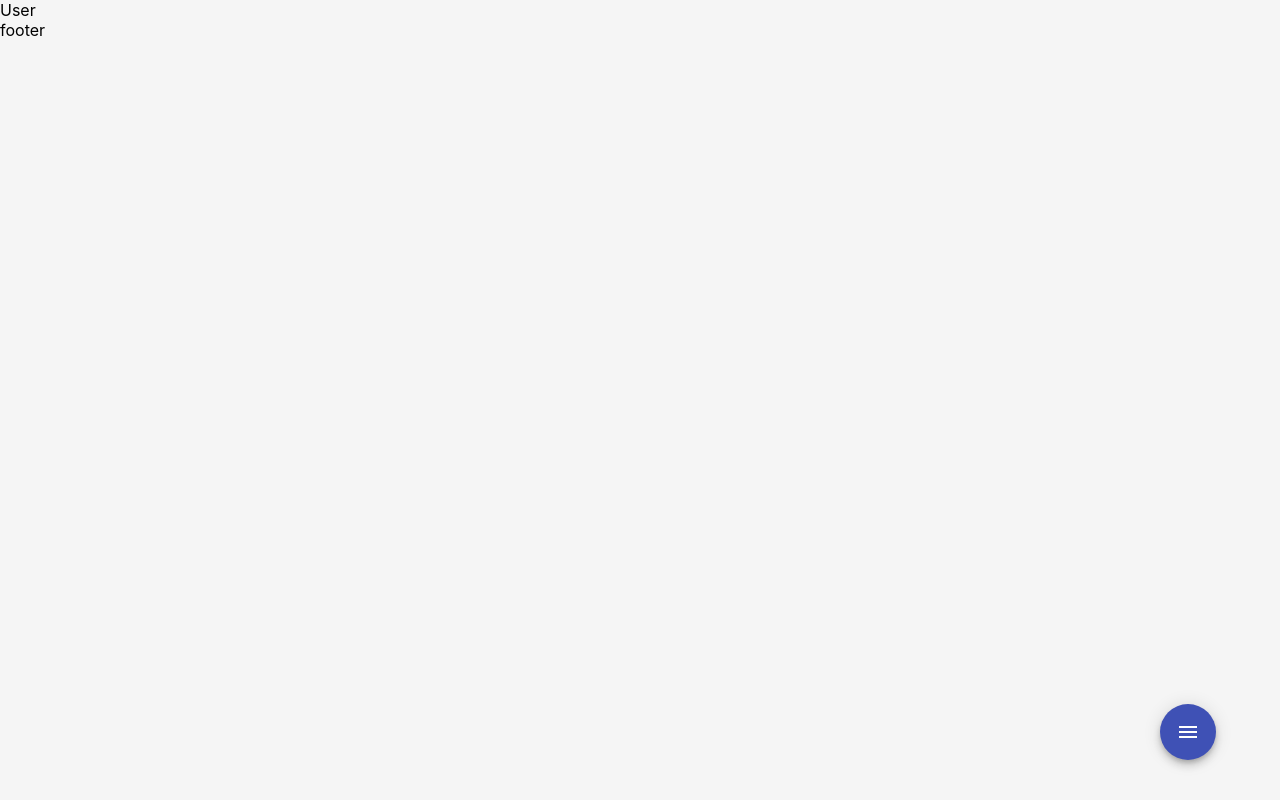
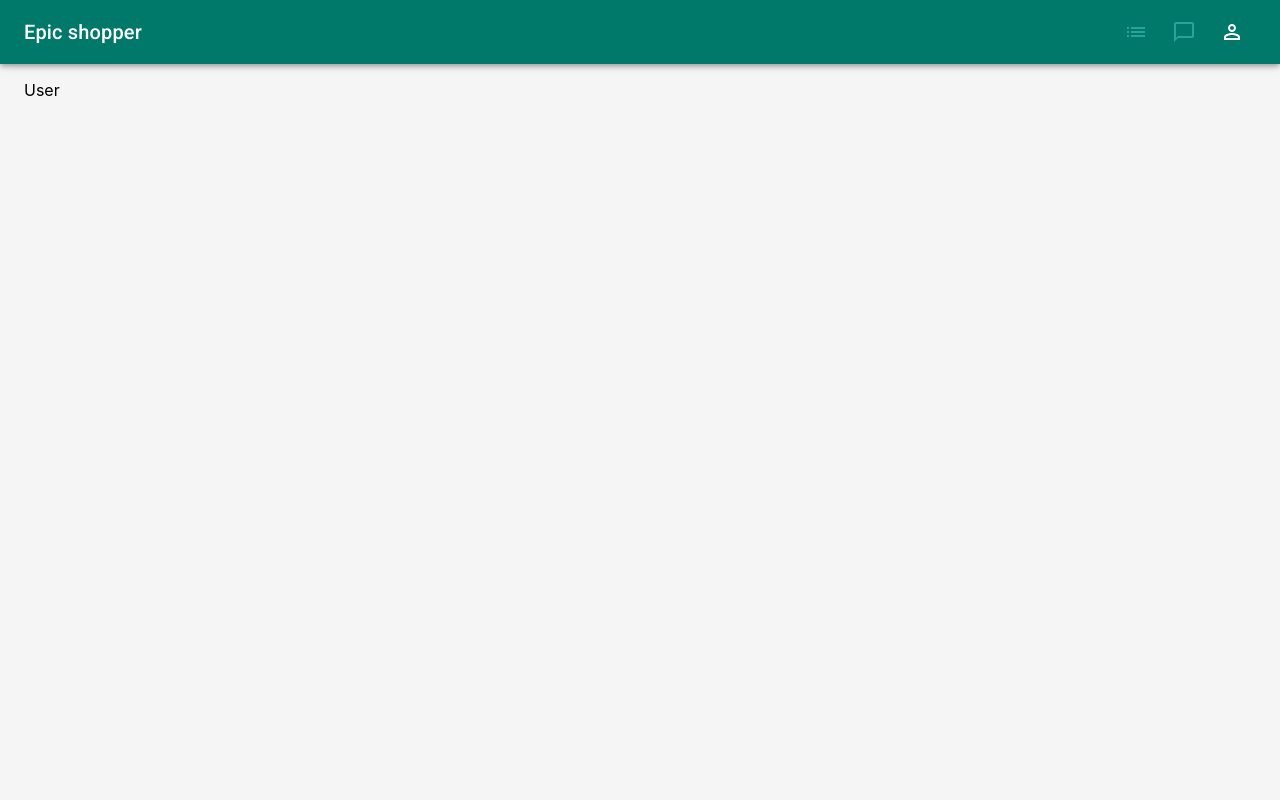
Before and after one commit to kajos12340/epic-shoping-ui, a React (Create React App) app: page /user in a window 1280 px wide. Built offline with nearby package versions, Linux system fonts and the light colour scheme.

Commit message:
menu implementation pt2

```diff
--- a/src/App.tsx
+++ b/src/App.tsx
@@ -1,24 +1,31 @@
 import React from 'react';
 import { BrowserRouter } from 'react-router-dom';
+import Container from '@material-ui/core/Container';
+import Box from '@material-ui/core/Box';
 
+import { ThemeProvider } from '@material-ui/core';
 import { setupAxiosBaseUrl } from './helpers/axios';
 import Router from './Router/Router';
 import Navigation from './components/Navigation/Navigation';
+import theme from './Theme/Theme';
 
 setupAxiosBaseUrl(process.env.REACT_APP_BE_ADDRESS);
 
 const App = () => (
+  <ThemeProvider theme={theme}>
     <BrowserRouter>
       <header>
         <Navigation />
       </header>
       <main>
+        <Container fixed>
+          <Box my={2}>
             <Router />
+          </Box>
+        </Container>
       </main>
-    <footer>
-      footer
-    </footer>
     </BrowserRouter>
+  </ThemeProvider>
 );
 
 export default App;
--- /dev/null
+++ b/src/Theme/Theme.ts
@@ -0,0 +1,18 @@
+import { createMuiTheme } from '@material-ui/core/styles';
+
+const theme = createMuiTheme({
+  palette: {
+    type: 'light',
+    primary: {
+      main: '#00796b',
+    },
+    secondary: {
+      main: '#26a69a',
+    },
+    error: {
+      main: '#e53935',
+    },
+  },
+});
+
+export default theme;
--- /dev/null
+++ b/src/components/Navigation/Menu/Menu.styles.ts
@@ -0,0 +1,39 @@
+import styled from 'styled-components';
+import ToolbarDefault from '@material-ui/core/Toolbar';
+import { AppBar as AppBarDefault } from '@material-ui/core';
+
+// eslint-disable-next-line import/prefer-default-export
+export const Toolbar = styled(ToolbarDefault)`
+  display: flex;
+  justify-content: space-between;
+
+  @media (max-width: 960px) {
+    &>h6:first-child {
+      display: none;
+    }
+  }
+`;
+
+export const ButtonsContainer = styled.div`
+  display: flex;
+  min-width: 10%;
+  justify-content: space-around;
+
+  @media (max-width: 960px) {
+    width: 100%;
+  }
+`;
+
+export const AppBar = styled(AppBarDefault)`
+  @media (max-width: 960px) {
+    position: fixed;
+    top: unset !important;
+    bottom: 0;
+  }
+`;
+
+export const Spacer = styled(Toolbar)`
+  @media (max-width: 960px) {
+    display: none !important;
+  }
+`;
--- /dev/null
+++ b/src/components/Navigation/Menu/Menu.tsx
@@ -0,0 +1,42 @@
+import React from 'react';
+
+import { Link } from 'react-router-dom';
+import { Typography, IconButton } from '@material-ui/core';
+import { IMenuOption } from '../Navigation';
+
+import {
+  Toolbar, ButtonsContainer, AppBar, Spacer,
+} from './Menu.styles';
+
+interface ScreenMenuProps {
+  menuOptions: IMenuOption[],
+  currentActiveTab: string,
+}
+
+const Menu = ({ menuOptions, currentActiveTab }:ScreenMenuProps) => (
+  <>
+    <AppBar>
+      <Toolbar>
+        <Typography variant="h6" noWrap>
+          Epic shopper
+        </Typography>
+        <ButtonsContainer>
+          {menuOptions.map((menuItem) => (
+            <IconButton
+              component={Link}
+              to={menuItem.to}
+              key={menuItem.tabName}
+              color={currentActiveTab === menuItem.tabName ? 'inherit' : 'secondary'}
+              size="medium"
+            >
+              {menuItem.icon}
+            </IconButton>
+          ))}
+        </ButtonsContainer>
+      </Toolbar>
+    </AppBar>
+    <Spacer />
+  </>
+);
+
+export default Menu;
--- a/src/components/Navigation/MobileMenu/MobileMenu.tsx
+++ /dev/null
@@ -1,35 +0,0 @@
-import React from 'react';
-import BottomNavigationAction from '@material-ui/core/BottomNavigationAction';
-import { Link } from 'react-router-dom';
-
-import { IMenuOption } from '../Navigation';
-
-import { BottomNavigation } from './MobileNavigation.styles';
-
-interface MobileMenuProps {
-  menuOptions: IMenuOption[],
-  currentActiveTab: string
-}
-
-const MobileMenu = ({ menuOptions, currentActiveTab }: MobileMenuProps) => (
-  <div>
-    <BottomNavigation
-      value={currentActiveTab}
-      showLabels
-    >
-      {menuOptions.map((menuItem) => (
-        <BottomNavigationAction
-          component={Link}
-          to={menuItem.to}
-          label={menuItem.label}
-          icon={menuItem.icon}
-          key={menuItem.to}
-          value={menuItem.tabName}
-        />
-      ))}
-    </BottomNavigation>
-  </div>
-
-);
-
-export default MobileMenu;
--- a/src/components/Navigation/MobileMenu/MobileNavigation.styles.ts
+++ /dev/null
@@ -1,9 +0,0 @@
-import styled from 'styled-components';
-import { BottomNavigation as BottomNavigationDefault } from '@material-ui/core';
-
-// eslint-disable-next-line import/prefer-default-export
-export const BottomNavigation = styled(BottomNavigationDefault)`
-  position: fixed;
-  bottom: 0;
-  width: 100%;
-`;
--- a/src/components/Navigation/Navigation.styles.ts
+++ /dev/null
@@ -1,15 +0,0 @@
-import styled from 'styled-components';
-
-export const MobileMenuContainer = styled.nav`
-  display: none;
-  @media (max-width: 960px) {
-    display: block;
-  }
-`;
-
-export const ScreenMenuContainer = styled.nav`
-  display: none;
-  @media (min-width: 961px) {
-    display: block;
-  }
-`;
--- a/src/components/Navigation/Navigation.tsx
+++ b/src/components/Navigation/Navigation.tsx
@@ -4,10 +4,7 @@ import { useLocation } from 'react-router-dom';
 import ChatBubbleOutlineOutlinedIcon from '@material-ui/icons/ChatBubbleOutlineOutlined';
 import ListOutlinedIcon from '@material-ui/icons/ListOutlined';
 import PermIdentityOutlinedIcon from '@material-ui/icons/PermIdentityOutlined';
-import MobileMenu from './MobileMenu/MobileMenu';
-import ScreenMenu from './ScreenMenu/ScreenMenu';
-
-import { MobileMenuContainer, ScreenMenuContainer } from './Navigation.styles';
+import Menu from './Menu/Menu';
 
 export interface IMenuOption {
   to: string,
@@ -60,23 +57,8 @@ const Navigation = () => {
     }
   }, [location]);
 
-  const mobileMenu = (
-    <MobileMenuContainer>
-      <MobileMenu menuOptions={menuOptions} currentActiveTab={currentActiveTab} />
-    </MobileMenuContainer>
-  );
-
-  const screenMenu = (
-    <ScreenMenuContainer>
-      <ScreenMenu menuOptions={menuOptions} currentActiveTab={currentActiveTab} />
-    </ScreenMenuContainer>
-  );
-
   return (
-    <>
-      {mobileMenu}
-      {screenMenu}
-    </>
+    <Menu menuOptions={menuOptions} currentActiveTab={currentActiveTab} />
   );
 };
 
--- a/src/components/Navigation/ScreenMenu/ScreenMenu.styles.ts
+++ /dev/null
@@ -1,22 +0,0 @@
-import styled from 'styled-components';
-import FabDefault from '@material-ui/core/Fab';
-import ListDefault from '@material-ui/core/List';
-import ListItemDefault from '@material-ui/core/ListItem';
-
-export const Fab = styled(FabDefault)`
-  position: fixed !important;
-  right: 5%;
-  bottom: 5%;
-`;
-
-export const List = styled(ListDefault)`
-  min-width: 300px;
-`;
-
-export const ListItem = styled(ListItemDefault)<{ isActive: boolean }>`
-  color: ${({ isActive }) => isActive && '#3f51b5 !important'};
-
-  & svg {
-    color: ${({ isActive }) => isActive && '#3f51b5 !important'};
-  }
-`;
--- a/src/components/Navigation/ScreenMenu/ScreenMenu.tsx
+++ /dev/null
@@ -1,53 +0,0 @@
-import React, { useState } from 'react';
-import {
-  Drawer, ListItemIcon, ListItemText,
-} from '@material-ui/core';
-import MenuIcon from '@material-ui/icons/Menu';
-import { Link } from 'react-router-dom';
-
-import { IMenuOption } from '../Navigation';
-
-import { Fab, List, ListItem } from './ScreenMenu.styles';
-
-interface ScreenMenuProps {
-  menuOptions: IMenuOption[],
-  currentActiveTab: string,
-}
-
-const ListItemLink = (props: any) => (
-  // eslint-disable-next-line react/jsx-props-no-spreading
-  <ListItem button component={Link} {...props} />
-);
-
-const ScreenMenu = ({ menuOptions, currentActiveTab }:ScreenMenuProps) => {
-  const [isOpen, setIsOpen] = useState(false);
-
-  const toggleDrawer = () => {
-    setIsOpen((prev) => !prev);
-  };
-
-  return (
-    <div>
-      <Fab color="primary" size="large" onClick={toggleDrawer}>
-        <MenuIcon />
-      </Fab>
-      <Drawer open={isOpen} anchor="right" onClose={toggleDrawer}>
-        <List>
-          {menuOptions.map((menuItem) => (
-            <ListItemLink
-              button
-              to={menuItem.to}
-              key={menuItem.to}
-              isActive={currentActiveTab === menuItem.tabName}
-            >
-              <ListItemIcon>{menuItem.icon}</ListItemIcon>
-              <ListItemText primary={menuItem.label} />
-            </ListItemLink>
-          ))}
-        </List>
-      </Drawer>
-    </div>
-  );
-};
-
-export default ScreenMenu;
```
Lines whose indentation alone changed are shown as unchanged.
